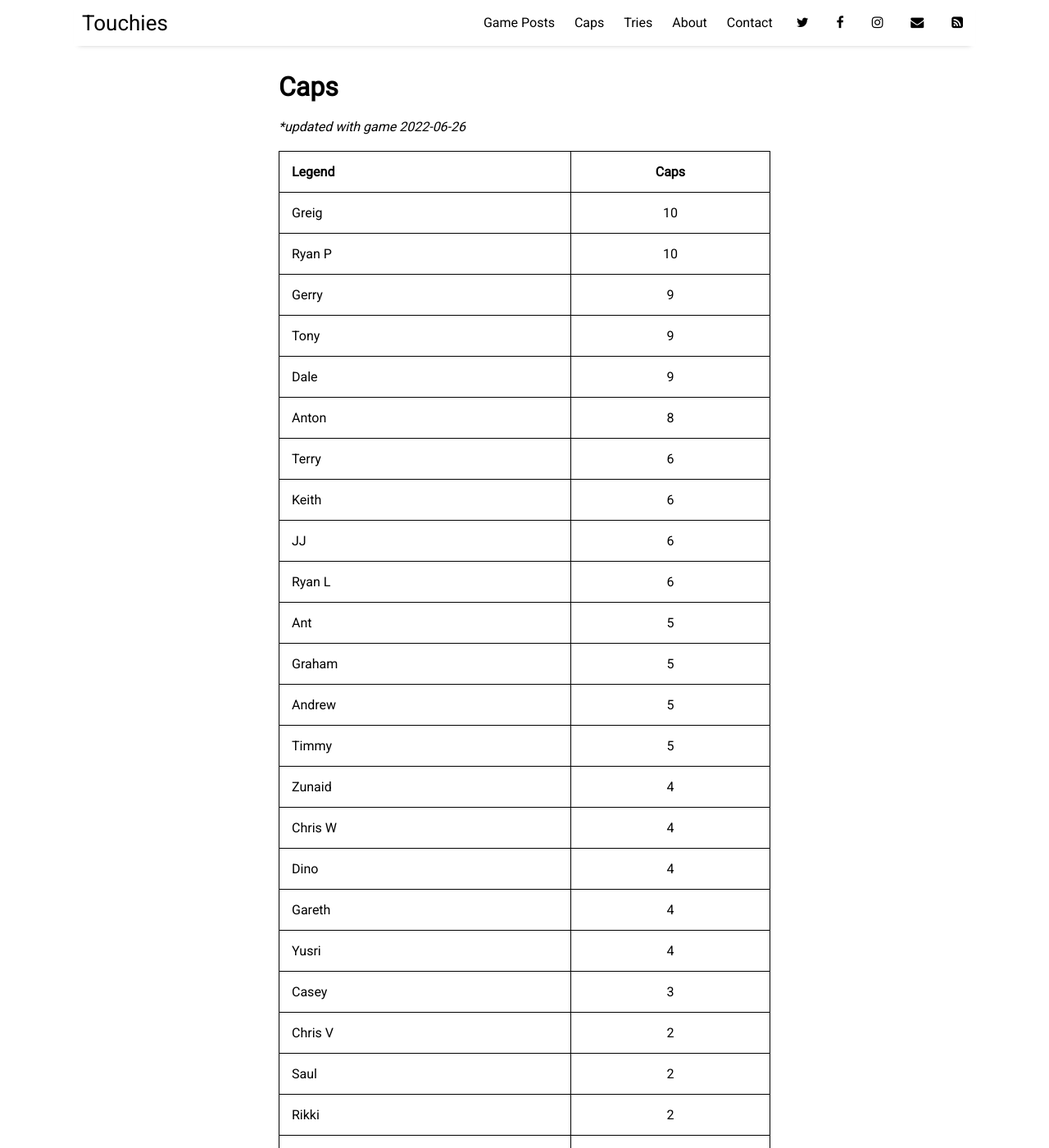
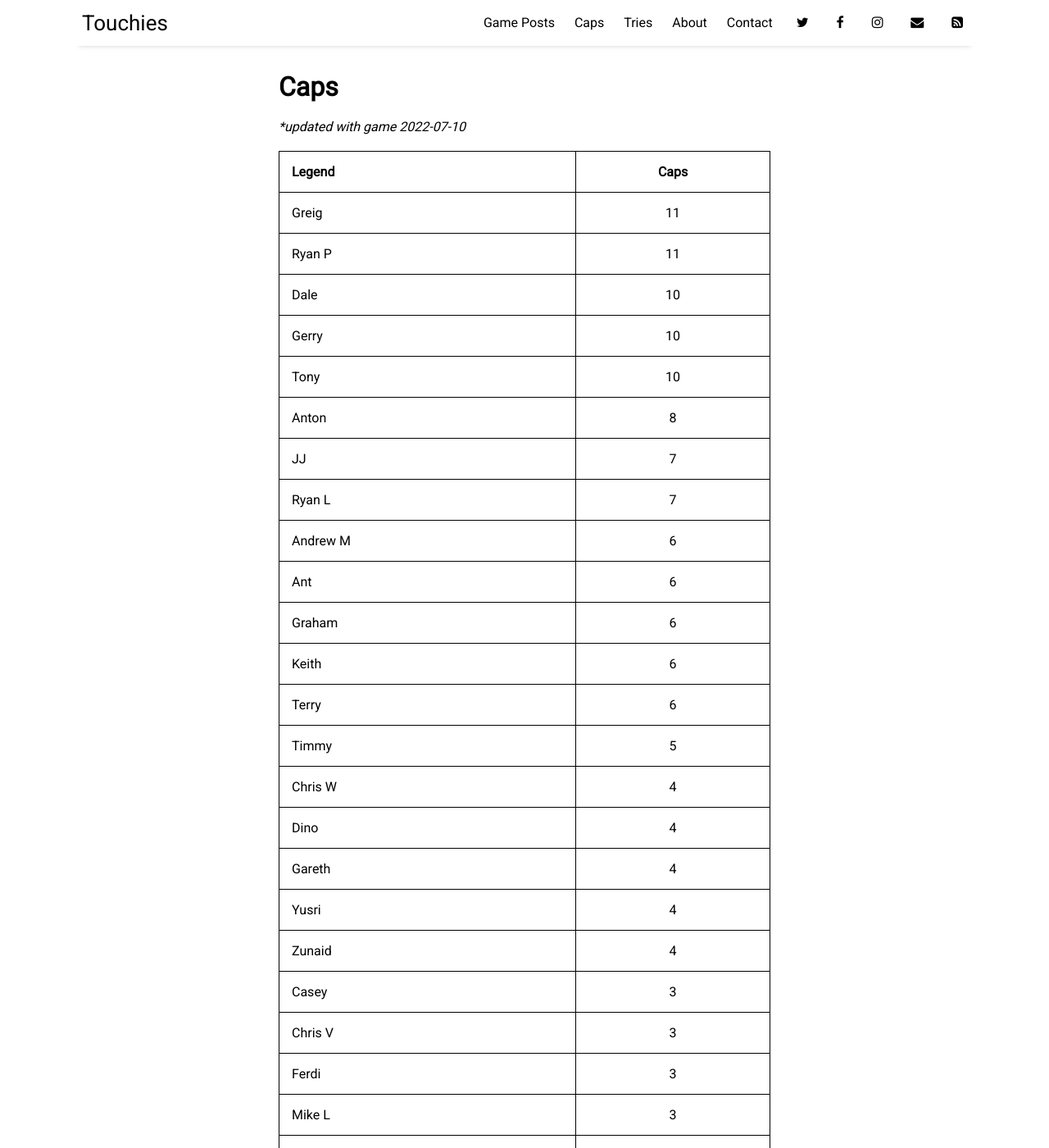
Before and after one commit to sundayrugby/sundayrugby.github.io, a Jekyll site: the page built from pages/caps.md, in a window 1280 px wide and 1400 px high. Shown: the whole window at 82% size. Built offline with Jekyll 4.4.1, drawn with Linux system fonts in a browser that asks for light colours; nearby versions of some CDN libraries; some of the changed text lies outside the part shown.

Commit message:
Update caps.md

```diff
--- a/pages/caps.md
+++ b/pages/caps.md
@@ -4,50 +4,52 @@ title: Caps
 permalink: /caps
 ---
 
-**updated with game 2022-06-26*
+**updated with game 2022-07-10*
 
 
 Legend               | Caps
 --------------------- | :------------------:
-Greig	             | 10
-Ryan P	           | 10
-Gerry	             | 9
-Tony	             | 9
-Dale	             | 9
-Anton	             | 8
-Terry	             | 6
-Keith	             | 6
-JJ	               | 6
-Ryan L	           | 6
-Ant	               | 5
-Graham	           | 5
-Andrew	           | 5
-Timmy	             | 5
-Zunaid	           | 4
-Chris W	           | 4
-Dino	             | 4
-Gareth	           | 4
-Yusri	             | 4
-Casey	             | 3
-Chris V	           | 2
-Saul	             | 2
-Rikki	             | 2
-Ferdi	             | 2
-Brenden	           | 2
-Patrick	           | 2
-Rich	             | 2
-Mike L	           | 2
-Robin	             | 2
-Dylan	             | 1
-Wazza	             | 1
-Matt	             | 1
-Grant	             | 1
-Juan	             | 1
-Rolf	             | 1
-Andrew S	         | 1
-Chad	             | 1
-Adam	             | 1
-Nic B	             | 1
-Trevor	           | 1
-Nic G	             | 1
-Ian	               | 1
+Greig|11
+Ryan P|11
+Dale|10
+Gerry|10
+Tony|10
+Anton|8
+JJ|7
+Ryan L|7
+Andrew M|6
+Ant|6
+Graham|6
+Keith|6
+Terry|6
+Timmy|5
+Chris W|4
+Dino|4
+Gareth|4
+Yusri|4
+Zunaid|4
+Casey|3
+Chris V|3
+Ferdi|3
+Mike L|3
+Adam|2
+Brenden|2
+Patrick|2
+Rich|2
+Rikki|2
+Robin|2
+Saul|2
+Andrew S|1
+Chad|1
+Donovan|1
+Dylan|1
+Emile|1
+Grant|1
+Ian|1
+Juan|1
+Matt|1
+Nic B|1
+Nic G|1
+Rolf|1
+Trevor|1
+Wazza|1
```
